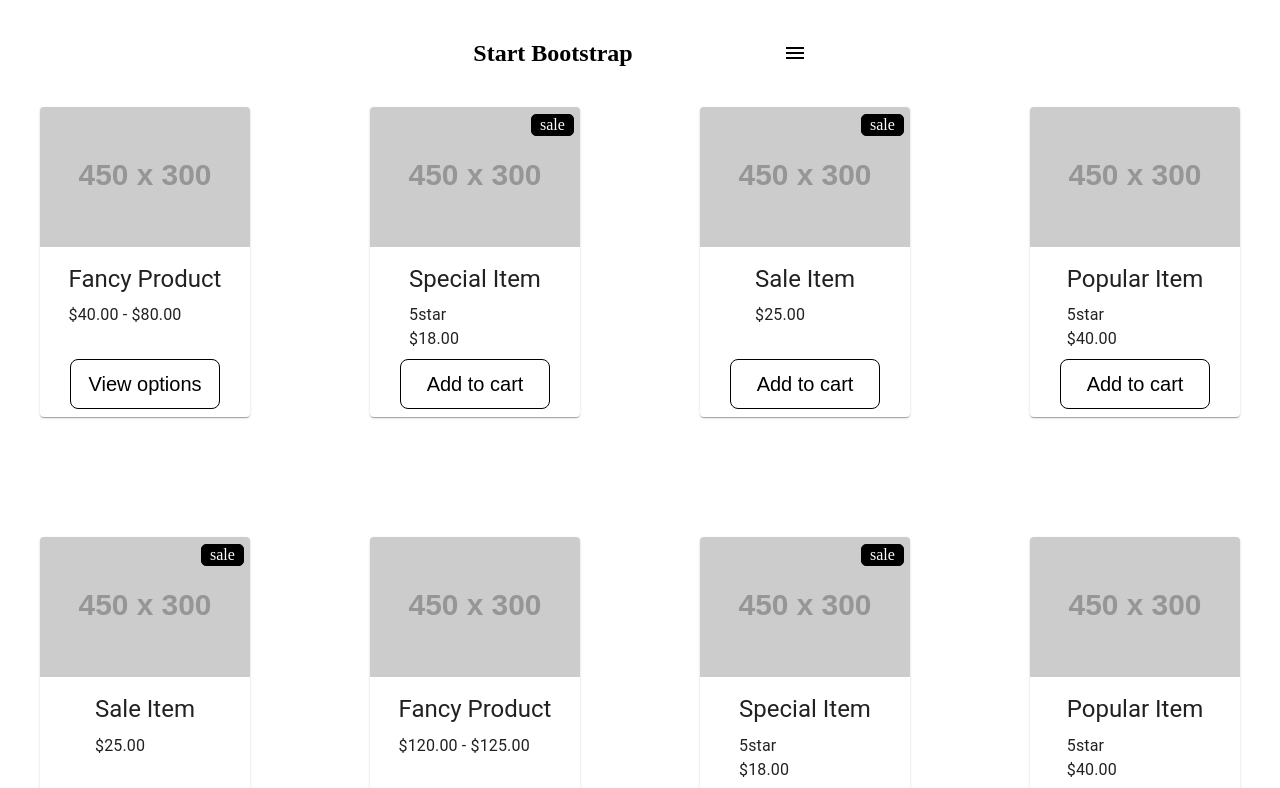
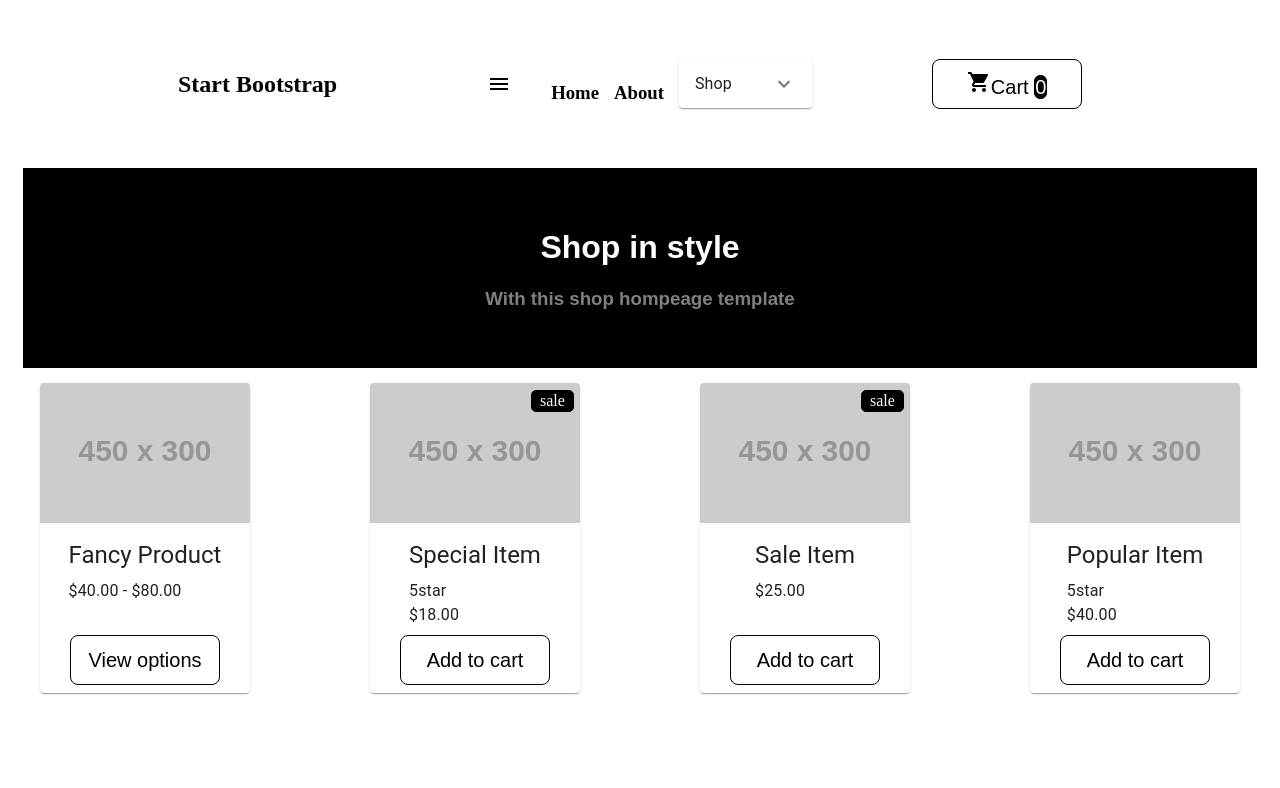
Before and after one commit to DevalapalleJaswanth/classroomTask2, a React (Create React App) app: page / in a window 1280 px wide. Shown: the top 788 px of the page. Built offline with nearby package versions, Linux system fonts and the light colour scheme.

Commit message:
3 files modified

```diff
--- a/src/App.js
+++ b/src/App.js
@@ -82,6 +82,17 @@ export default function App() {
   return (
     <div>
       <MyMenu />
+      <div
+        style={{ backgroundColor: 'black', height: '200px', margin: '15px' }}
+        className="center"
+      >
+        <div style={{ textAlign: 'center' }}>
+          <h1 style={{ color: 'white' }}>Shop in style</h1>
+          <h3 style={{ color: 'grey', fontFamily: 'sans-serif' }}>
+            With this shop hompeage template
+          </h3>
+        </div>
+      </div>
       <Grid container spacing={15} className="center">
         {data.map((ele, i) => (
           <Grid item>
--- a/src/MyMenu.js
+++ b/src/MyMenu.js
@@ -75,6 +75,44 @@ export default function MyMenu(props) {
             </button>
           </div>
         </div>
+        <div className="containermenu">
+          <div className="menu">
+            <h3 style={{ marginBottom: '0px' }}>Home</h3>
+            <h3 style={{ marginBottom: '0px' }}>About</h3>
+            <Accordion>
+              <AccordionSummary
+                expandIcon={<ExpandMoreIcon />}
+                aria-controls="panel1a-content"
+                id="panel1a-header"
+              >
+                <Typography>Shop</Typography>
+              </AccordionSummary>
+              <AccordionDetails>
+                <Typography>All Products</Typography>
+                <Typography>Popular Items</Typography>
+                <Typography>New Arrivals</Typography>
+              </AccordionDetails>
+            </Accordion>
+          </div>
+          <div>
+            <button className="btn">
+              <ShoppingCartIcon />
+              Cart{' '}
+              <span
+                style={{
+                  backgroundColor: 'black',
+                  width: '50px',
+                  height: '20px',
+                  border: '1px solid black',
+                  borderRadius: '0.5rem',
+                  color: 'white',
+                }}
+              >
+                0
+              </span>
+            </button>
+          </div>
+        </div>
       </div>
     </>
   );
--- a/src/style.css
+++ b/src/style.css
@@ -1,6 +1,6 @@
 h1,
 p {
-  font-family: Lato;
+  font-family: sans-serif;
 }
 
 .center {
```
